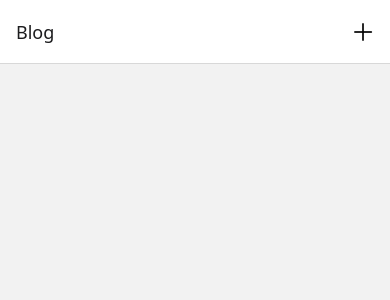
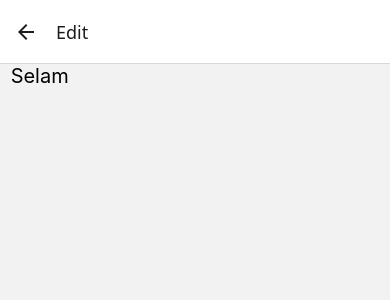
Before and after one commit to SencerBilim/React-Native-Blog-app, a React Native app: screen /Edit in a window 390 px wide. Before the commit this address had no page. Shown: the top 300 px of the page. Built offline with nearby package versions, Linux system fonts and the light colour scheme.

Commit message:
Edit Screen

```diff
--- a/App.js
+++ b/App.js
@@ -6,6 +6,7 @@ import React from 'react';
 import { Provider } from './src/context/BlogContext';
 import ShowScreen from './src/screens/ShowScreen';
 import CreateScreen from './src/screens/CreateScreen';
+import EditScreen from './src/screens/EditScreen';
 
 
 
@@ -20,6 +21,7 @@ export default function App() {
           <Stack.Screen name="Blog" component={IndexScreen} />
           <Stack.Screen name="Show" component={ShowScreen} />
           <Stack.Screen name="Create" component={CreateScreen} />
+          <Stack.Screen name="Edit" component={EditScreen} />
         </Stack.Navigator>
       </NavigationContainer>
     </Provider>
--- /dev/null
+++ b/src/screens/EditScreen.js
@@ -0,0 +1,34 @@
+import React from "react";
+import { View, Text, StyleSheet} from "react-native";
+
+
+const EditScreen = () => {
+
+    return (
+    <View>
+        <Text style={styles.label}> Selam </Text>
+
+    </View>
+)}
+
+
+
+const styles = StyleSheet.create({
+    input: {
+        fontSize: 18,
+        borderWidth:1,
+        borderColor: "black",
+        marginBottom: 15,
+        padding: 5,
+        margin: 5
+
+    },
+    label: {
+        fontSize: 20,
+        marginBottom: 5,
+        marginLeft: 5
+
+    }
+});
+
+export default EditScreen;
--- a/src/screens/ShowScreen.js
+++ b/src/screens/ShowScreen.js
@@ -1,11 +1,23 @@
-import React, { useContext } from "react";
-import { View, Text, StyleSheet} from "react-native";
+import React, { useContext, useLayoutEffect } from "react";
+import { View, Text, StyleSheet, TouchableOpacity} from "react-native";
 import { Context } from "../context/BlogContext";
+import AntDesign from '@expo/vector-icons/AntDesign';
 
-const ShowScreen = ({ route }) => {
+const ShowScreen = ({ route, navigation }) => {
     const { state } = useContext(Context);
 
     const blogPost = state.find((blogPost) => blogPost.id === route.params?.id);
+
+    useLayoutEffect(() => {
+        navigation.setOptions({
+            headerRight: () => (
+                <TouchableOpacity onPress={() => navigation.navigate("Edit")}>
+                    <AntDesign name="edit" size={24} color="black" style={{ marginRight: 15 }} />
+                </TouchableOpacity>
+            ),
+        });
+    }, [navigation]);
+
 
     return <View>
         <Text> {blogPost.title} </Text>
```
